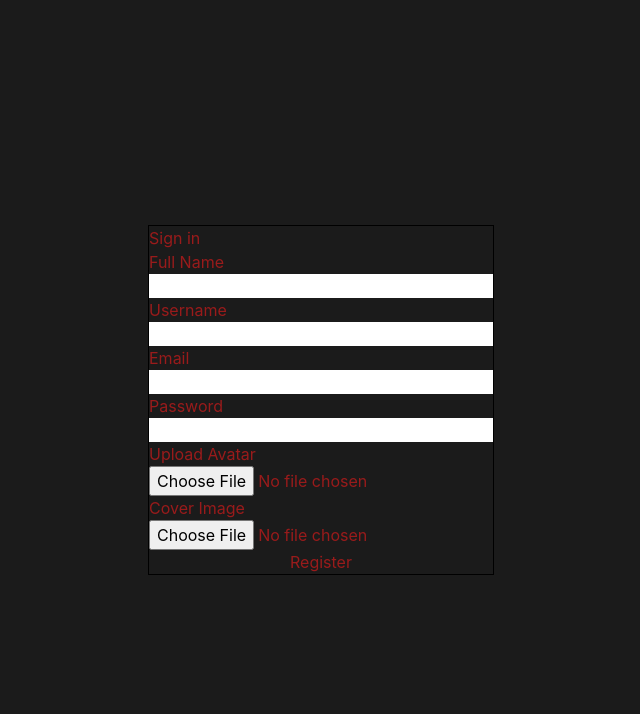
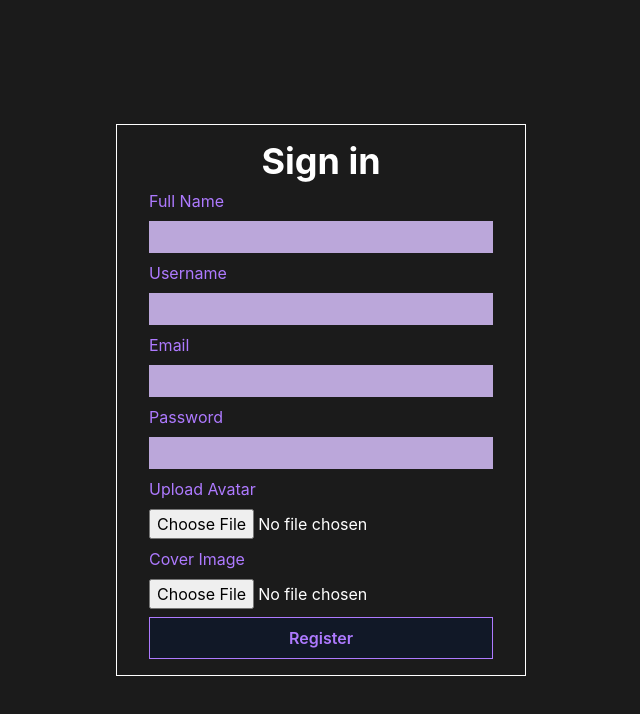
Before and after one commit to DheerajSaraswat/Backend, a React (Create React App) app in the folder playtubefrontend/: page / in a window 1280 px wide. Shown: the top 714 px of the page, without its empty margins (319-959 px from the left). Built offline with nearby package versions, Linux system fonts and the light colour scheme.

Commit message:
Signup form created

```diff
--- a/playtubefrontend/src/apiRequests/signup.js
+++ b/playtubefrontend/src/apiRequests/signup.js
@@ -10,4 +10,4 @@ export const signin = async( (data, dispatch)=>{
     } catch (error) {
 
     }
-}
+} )
--- a/playtubefrontend/src/components/Signup.jsx
+++ b/playtubefrontend/src/components/Signup.jsx
@@ -25,43 +25,71 @@ function Signup() {
 
   return (
     <>
-      <div className="w-full h-screen bg-[#121212f5] flex flex-wrap justify-center items-center text-red-800">
-        <form className="border border-black flex flex-col">
-          <div>Sign in</div>
-          <label htmlFor="name">Full Name</label>
+      <div className="w-full h-screen bg-[#121212f5] flex flex-wrap justify-center items-center text-red-800 ">
+        <form className="border border-white flex flex-col gap-2 px-8 py-4 ">
+          <div className="text-center text-white text-4xl font-bold">
+            Sign in
+          </div>
+          <label htmlFor="name" className="text-[#AE7AFF]">
+            Full Name
+          </label>
           <input
             type="text"
             name="name"
             {...register("name", { required: true })}
+            className="bg-[#bba7da] text-black px-2 py-1 outline-none"
           />
-          <label htmlFor="username">Username</label>
+          <label htmlFor="username" className="text-[#AE7AFF]">
+            Username
+          </label>
           <input
             type="name"
             name="username"
             aria-required="true"
             {...register("username")}
+            className="bg-[#bba7da] text-black px-2 py-1 outline-none"
           />
-          <label htmlFor="email">Email</label>
+          <label htmlFor="email" className="text-[#AE7AFF]">
+            Email
+          </label>
           <input
             type="email"
             name="email"
             {...register("email", {
               required: true,
-              pattern: /^\w+([\.-]?\w+)*@\w+([\.-]?\w+)*(\.\w{2,3})+$/
+              pattern: /^\w+([\.-]?\w+)*@\w+([\.-]?\w+)*(\.\w{2,3})+$/,
             })}
+            className="bg-[#bba7da] text-black px-2 py-1 outline-none"
           />
-          <label htmlFor="password">Password</label>
+          <label htmlFor="password" className="text-[#AE7AFF]">
+            Password
+          </label>
           <input
             type="password"
             name="password"
             aria-required="true"
             {...register("password")}
+            className="bg-[#bba7da] text-blackpx-2 py-1 outline-none"
           />
-          <label htmlFor="avatar">Upload Avatar</label>
-          <input type="file" name="avatar" {...register("avatar")} />
-          <label htmlFor="coverImage">Cover Image</label>
-          <input type="file" name="coverImage" {...register("coverImage")} />
-          <button onClick={handleSubmit(submitHandler)}>Register</button>
+          <label htmlFor="avatar" className="text-[#AE7AFF]">
+            Upload Avatar
+          </label>
+          <input
+            type="file"
+            name="avatar"
+            {...register("avatar")}
+            className="text-white"
+          />
+          <label htmlFor="coverImage" className="text-[#AE7AFF]">
+            Cover Image
+          </label>
+          <input
+            type="file"
+            name="coverImage"
+            {...register("coverImage")}
+            className="text-white"
+          />
+          <button onClick={handleSubmit(submitHandler)} className=" py-2 px-6 text-[#Ae7aff] border border-[#ae7aff] bg-gray-900 font-semibold" >Register</button>
         </form>
       </div>
     </>
```
